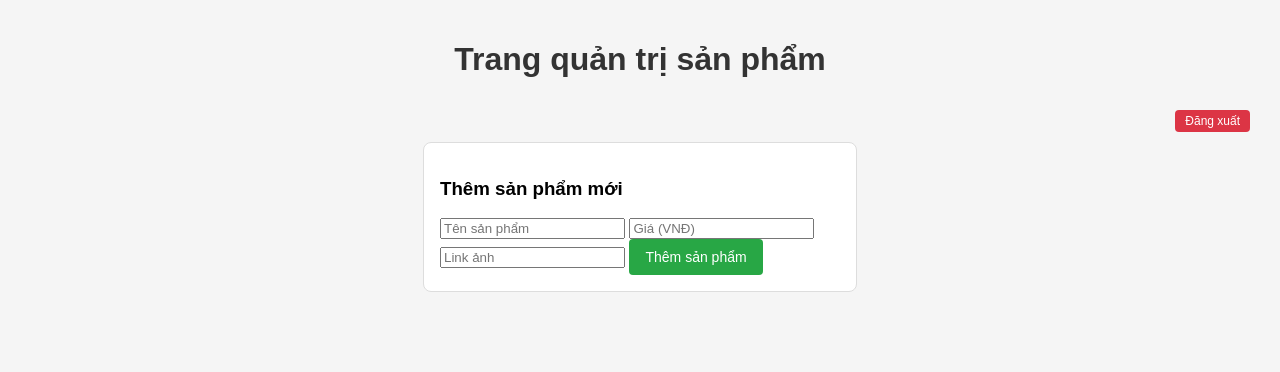
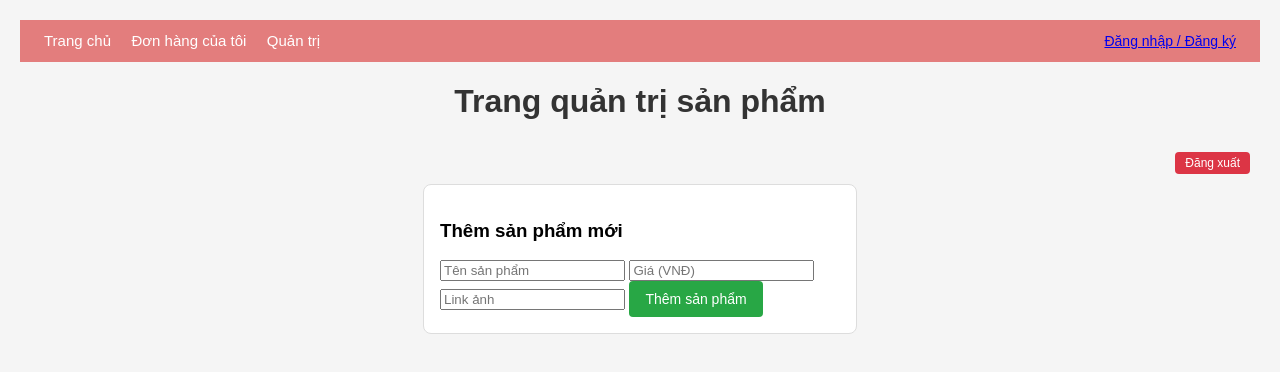
Before and after one commit to mugglezero404/web_tmdt, a plain HTML site: page frontend/admin.html in a window 1280 px wide. Drawn offline with Linux system fonts and the light colour scheme; no server answers.

Commit message:
Tạo thanh navbar

```diff
--- a/frontend/admin.html
+++ b/frontend/admin.html
@@ -6,6 +6,8 @@
     <link rel="stylesheet" href="style.css" />
   </head>
   <body>
+    <script src="common.js"></script>
+
     <h1 class="shop-title">Trang quản trị sản phẩm</h1>
     <div style="text-align: right; padding: 10px">
       <span id="user-greeting"></span>
@@ -32,8 +34,6 @@
 
     <div class="product-list" id="admin-product-list"></div>
 
-    <script src="common.js"></script>
-
     <script src="admin.js"></script>
   </body>
 </html>
--- a/frontend/common.js
+++ b/frontend/common.js
@@ -1,8 +1,46 @@
-// Hiện tên user đã đăng nhập (nếu có)
-const userName = localStorage.getItem("userName");
-const greetingEl = document.getElementById("user-greeting");
-if (greetingEl) {
-  greetingEl.textContent = userName ? "Xin chào, " + userName : "";
+function renderNavbar() {
+  const token = localStorage.getItem("token");
+  const userName = localStorage.getItem("userName");
+
+  // Tạo khung navbar
+  const navbar = document.createElement("div");
+  navbar.className = "navbar";
+
+  // Các link điều hướng — luôn hiện, dù đăng nhập hay chưa
+  const navLinks = document.createElement("div");
+  navLinks.className = "nav-links";
+  navLinks.innerHTML = `
+        <a href="index.html">Trang chủ</a>
+        <a href="orders.html">Đơn hàng của tôi</a>
+        <a href="admin.html">Quản trị</a>
+    `;
+
+  // Khu vực bên phải: tùy trạng thái đăng nhập
+  const navUser = document.createElement("div");
+  navUser.className = "nav-user";
+
+  if (token) {
+    // Đã đăng nhập -> hiện tên + nút đăng xuất
+    navUser.innerHTML = `
+            <span>Xin chào, ${userName}</span>
+            <button class="btn-logout" id="logout-btn">Đăng xuất</button>
+        `;
+  } else {
+    // Chưa đăng nhập -> hiện link đăng nhập/đăng ký
+    navUser.innerHTML = `<a href="login.html">Đăng nhập / Đăng ký</a>`;
+  }
+
+  navbar.appendChild(navLinks);
+  navbar.appendChild(navUser);
+
+  // Chèn navbar vào đầu thẻ <body>
+  document.body.prepend(navbar);
+
+  // Gắn sự kiện cho nút đăng xuất (nếu có)
+  const logoutBtn = document.getElementById("logout-btn");
+  if (logoutBtn) {
+    logoutBtn.addEventListener("click", logout);
+  }
 }
 
 function logout() {
@@ -10,3 +48,6 @@ function logout() {
   localStorage.removeItem("userName");
   window.location.href = "login.html";
 }
+
+// Tự động render navbar ngay khi file này được load
+renderNavbar();
--- a/frontend/style.css
+++ b/frontend/style.css
@@ -97,3 +97,45 @@ body {
   padding: 6px 0;
   border-bottom: 1px solid #eee;
 }
+
+.navbar {
+  display: flex;
+  justify-content: space-between;
+  align-items: center;
+  background-color: #e37d7d;
+  padding: 12px 24px;
+  margin-bottom: 20px;
+}
+
+.navbar .nav-links a {
+  color: white;
+  text-decoration: none;
+  margin-right: 16px;
+  font-size: 15px;
+}
+
+.navbar .nav-links a:hover {
+  text-decoration: underline;
+}
+
+.navbar .nav-user {
+  color: white;
+  display: flex;
+  align-items: center;
+  gap: 12px;
+  font-size: 14px;
+}
+
+.navbar .btn-logout {
+  background-color: #dc3545;
+  color: white;
+  border: none;
+  padding: 6px 12px;
+  border-radius: 4px;
+  cursor: pointer;
+  font-size: 13px;
+}
+
+.navbar .btn-logout:hover {
+  background-color: #c82333;
+}
```
Also changed, not shown: frontend/index.html (+2 -6 lines), frontend/login.html (+2 -0 lines), frontend/orders.html (+3 -6 lines).
